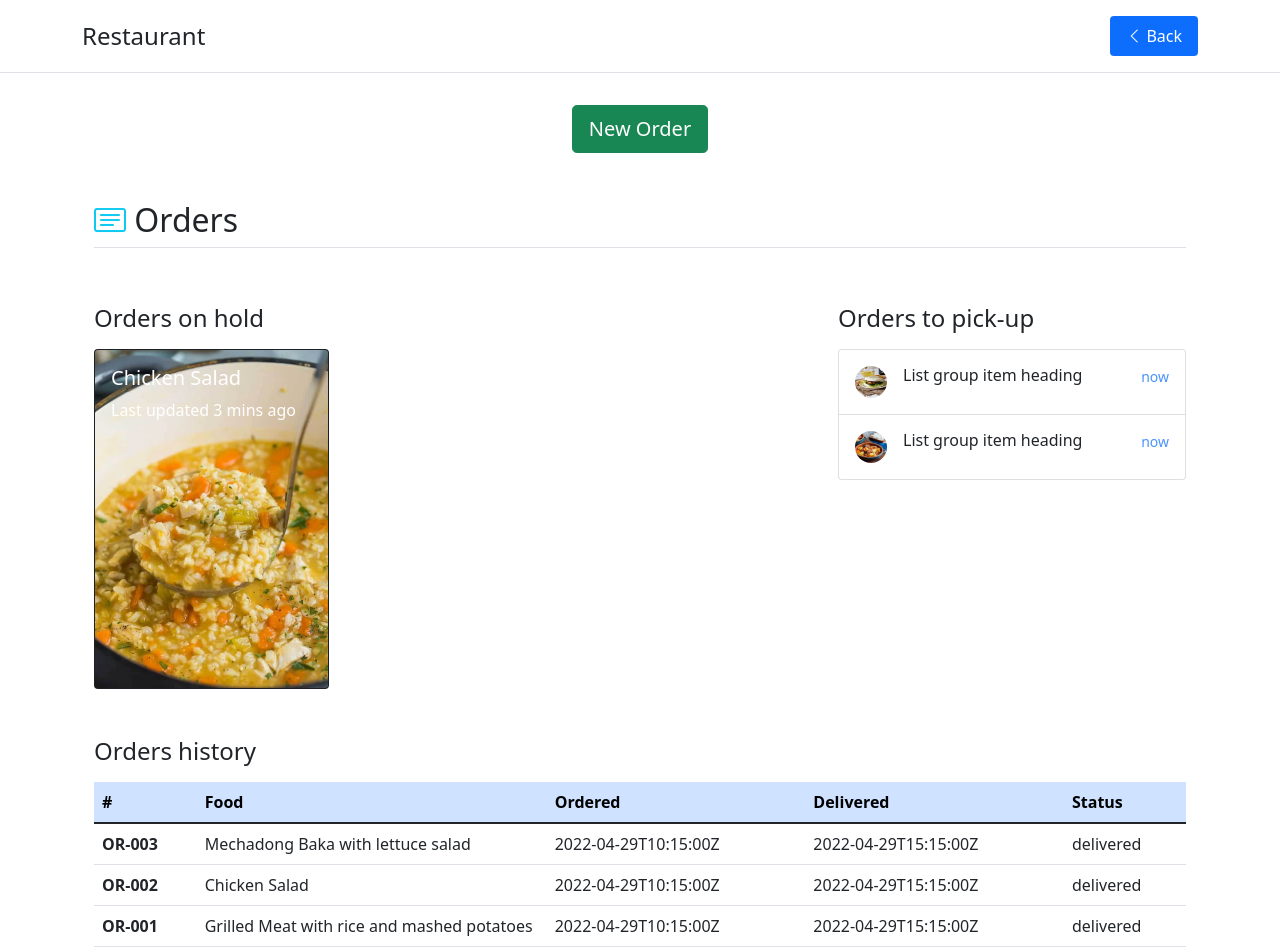
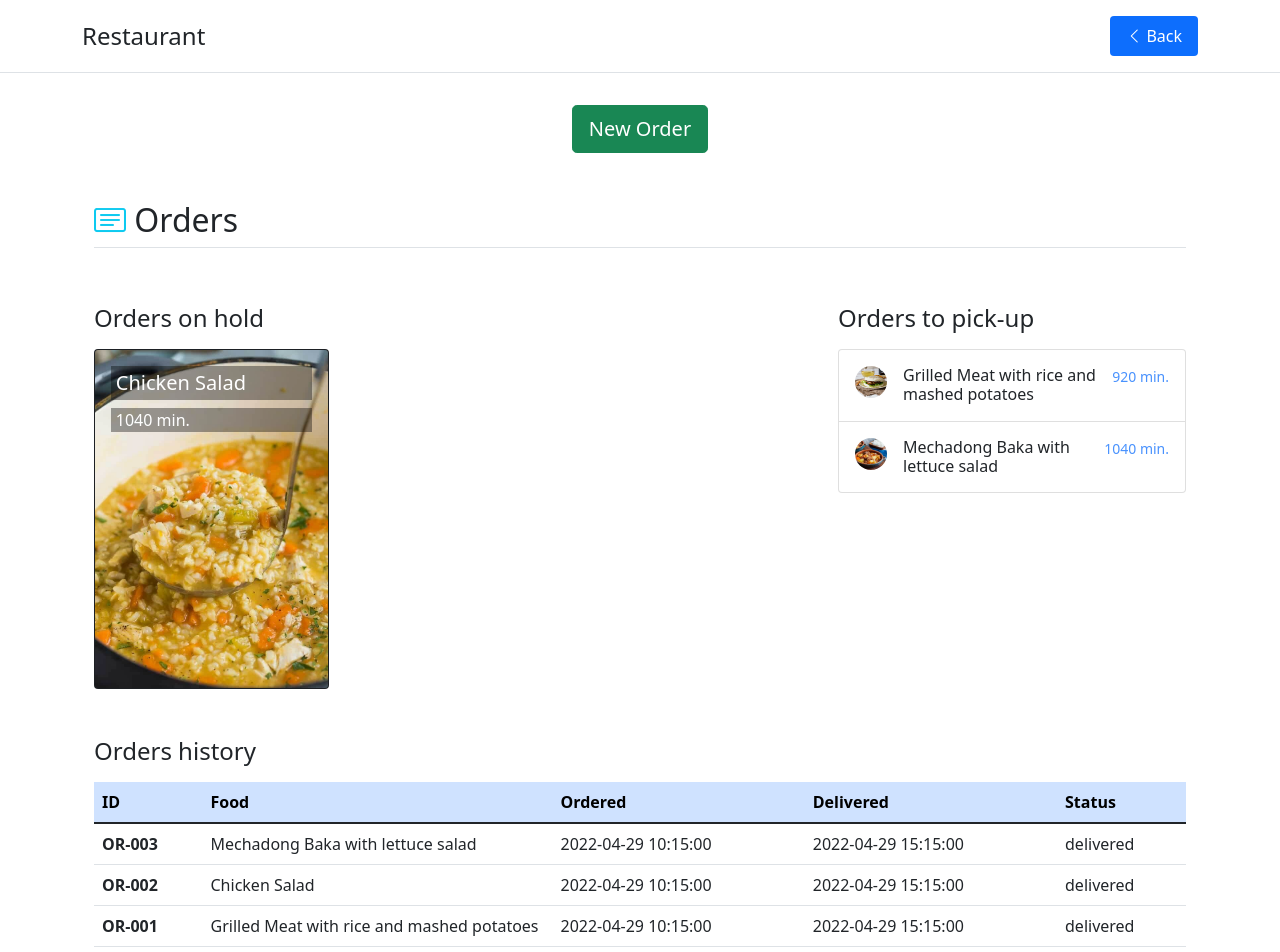
Before and after one commit to EduP217/alegra_free_lunch, a plain HTML site: page client/pages/orders.html in a window 1280 px wide. Shown: the top 952 px of the page. Drawn offline with nearby package versions, Linux system fonts and the light colour scheme.

Commit message:
complete orders page

```diff
--- a/client/assets/css/styles.css
+++ b/client/assets/css/styles.css
@@ -24,3 +24,13 @@
 #hanging-warehouse .recipe-ingredients {
     max-height: 500px;
 }
+
+#orders-cards-container .card-title {
+    background-color: #0000005e;
+    padding: 0.3rem;
+}
+
+#orders-cards-container .card-text {
+    background-color: #0000005e;
+    padding: 0 0.3rem;
+}
--- a/client/assets/js/orders.js
+++ b/client/assets/js/orders.js
@@ -21,6 +21,8 @@ function renderOrdersOnHold(list) {
 
         let itemOrdered = new Date(i.ordered);
         console.log(itemOrdered);
+        let diffTimeInMinutes = getMinutesBetweenDates(itemOrdered,currentDate);
+        itemTime.innerHTML = `${diffTimeInMinutes} min.`;
         root.appendChild(item);
     }
 }
@@ -31,7 +33,7 @@ function renderOrdersToPickUp(list) {
     for (const i of list) {
         let item = template.content.cloneNode(true);
         let itemImage = item.querySelector(".item-image");
-        let itemName = item.querySelector(".item-image");
+        let itemName = item.querySelector(".item-name");
         let itemTime = item.querySelector(".item-time");
 
         itemName.innerHTML = i.food;
@@ -40,6 +42,8 @@ function renderOrdersToPickUp(list) {
 
         let itemOrdered = new Date(i.ordered);
         console.log(itemOrdered);
+        let diffTimeInMinutes = getMinutesBetweenDates(itemOrdered,currentDate);
+        itemTime.innerHTML = `${diffTimeInMinutes} min.`;
         root.appendChild(item);
     }
 }
@@ -52,10 +56,13 @@ function renderOrdersHistory(list) {
         let itemId = item.querySelector("th");
         let itemCols = item.querySelectorAll("td");
 
+        let dateOrdered = new Date(i.ordered);
+        let dateDelivered = new Date(i.delivered);
+
         itemId.innerHTML = i.id;
         itemCols[0].innerHTML = i.food;
-        itemCols[1].innerHTML = i.ordered;
-        itemCols[2].innerHTML = i.delivered;
+        itemCols[1].innerHTML = formatDateToLocal(dateOrdered);
+        itemCols[2].innerHTML = formatDateToLocal(dateDelivered);
         itemCols[3].innerHTML = i.status;
 
         tbody.appendChild(item);
--- a/client/assets/js/utils.js
+++ b/client/assets/js/utils.js
@@ -1,7 +1,34 @@
 const basepath = 'https://edup217.github.io/alegra_free_lunch/client';
 const currentDate = new Date();
 console.log(currentDate);
+const months = {
+    0: 'January',
+    1: 'February',
+    2: 'March',
+    3: 'April',
+    4: 'May',
+    5: 'June',
+    6: 'July',
+    7: 'August',
+    8: 'September',
+    9: 'October',
+    10: 'November',
+    11: 'December'
+}
 
 function getData(url) {
     return fetch(`${basepath}/${url}`).then((res) => res.json()).then((data) => data);
 }
+
+function getMinutesBetweenDates(startDate, endDate) {
+    var diff = endDate.getTime() - startDate.getTime();
+    return Math.round(diff / 60000);
+}
+
+function formatDateToLocal(date) {
+    return `${date.getFullYear()}-${leadZeros(date.getMonth()+1)}-${date.getDate()} ${leadZeros(date.getHours())}:${leadZeros(date.getMinutes())}:${leadZeros(date.getSeconds())}`;
+}
+
+function leadZeros(num) {
+    return num.toString().padStart(2,'0');
+}
--- a/client/pages/orders.html
+++ b/client/pages/orders.html
@@ -49,15 +49,6 @@
                       <p class="card-text item-time">Last updated 3 mins ago</p>
                     </div>
                 </div>
-                <!-- <div class="card mb-3">
-                    <img src="../assets/images/image-placeholder.png" class="card-img-top" alt="image-placeholder">
-                    <div class="card-body">
-                        <h5 class="card-title">Card title</h5>
-                    </div>
-                    <div class="card-footer">
-                        <small class="text-muted">Last updated 3 mins ago</small>
-                    </div>
-                </div> -->
             </div>
         </template>
         <template id="orderitempickup">
@@ -94,7 +85,7 @@
                         <table class="table" id="table-orders-history">
                             <thead class="table-primary">
                                 <tr>
-                                    <th>#</th>
+                                    <th>ID</th>
                                     <th width="350px">Food</th>
                                     <th>Ordered</th>
                                     <th>Delivered</th>
```
